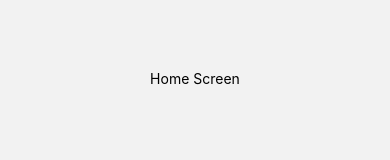
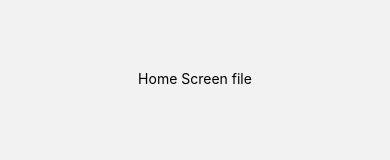
Before and after one commit to naebara/react-native-project, a React Native app: screen /Home in a window 390 px wide. Shown: the part 351-511 px from the top of the page. Built offline with nearby package versions, Linux system fonts and the light colour scheme.

Commit message:
Separate files

```diff
--- a/App.tsx
+++ b/App.tsx
@@ -2,32 +2,12 @@ import { createBottomTabNavigator } from '@react-navigation/bottom-tabs';
 import { NavigationContainer } from '@react-navigation/native';
 import React from 'react';
 import { View, Text } from 'react-native';
+import HomeScreen from "./screens/HomeScreen";
+import MoviesScreen from "./screens/MoviesScreen";
+import ContactScreen from "./screens/ContactScreen";
 
 const Tab = createBottomTabNavigator();
 
-const HomeScreen = () => {
-    return (
-        <View style={{ flex: 1, justifyContent: 'center', alignItems: 'center' }}>
-            <Text>Home Screen</Text>
-        </View>
-    );
-};
-
-const MoviesScreen = () => {
-    return (
-        <View style={{ flex: 1, justifyContent: 'center', alignItems: 'center' }}>
-            <Text>Movies Screen</Text>
-        </View>
-    );
-};
-
-const ContactScreen = () => {
-    return (
-        <View style={{ flex: 1, justifyContent: 'center', alignItems: 'center' }}>
-            <Text>Contact Screen</Text>
-        </View>
-    );
-};
 
 const App = () => {
     return (
--- /dev/null
+++ b/screens/ContactScreen.tsx
@@ -0,0 +1,11 @@
+import {Text, View} from "react-native";
+import React from "react";
+const ContactScreen = () => {
+    return (
+        <View style={{ flex: 1, justifyContent: 'center', alignItems: 'center' }}>
+            <Text>Contact Screen</Text>
+        </View>
+    );
+};
+
+export default ContactScreen;
--- /dev/null
+++ b/screens/HomeScreen.tsx
@@ -0,0 +1,12 @@
+import {Text, View} from "react-native";
+import React from "react";
+
+const HomeScreen = () => {
+    return (
+        <View style={{ flex: 1, justifyContent: 'center', alignItems: 'center' }}>
+            <Text>Home Screen file</Text>
+        </View>
+    );
+};
+
+export default HomeScreen;
--- /dev/null
+++ b/screens/MoviesScreen.tsx
@@ -0,0 +1,11 @@
+import {Text, View} from "react-native";
+import React from "react";
+const MoviesScreen = () => {
+    return (
+        <View style={{ flex: 1, justifyContent: 'center', alignItems: 'center' }}>
+            <Text>Movies Screen</Text>
+        </View>
+    );
+};
+
+export default MoviesScreen;
```
